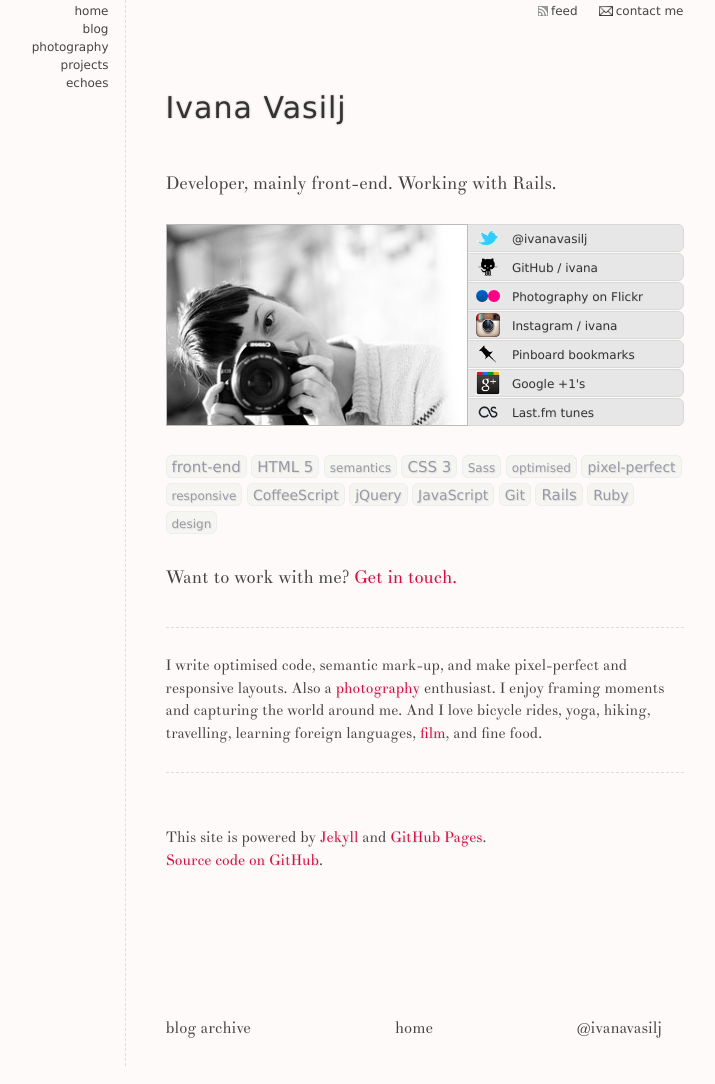
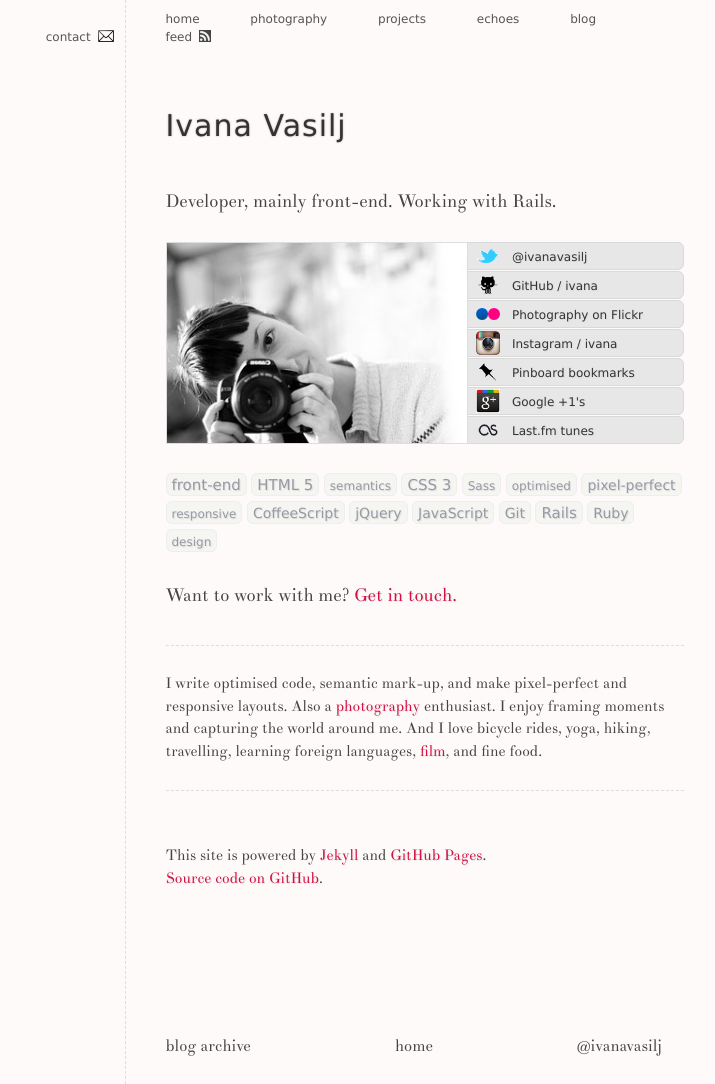
Before and after one commit to ivana/ivana.github.com, a Jekyll site: the page built from index.html, in a window 1280 px wide. Shown: the whole page, without its empty margins (236-951 px from the left). Built offline with Jekyll 4.4.1, drawn with Linux system fonts in a browser that asks for light colours; nearby versions of some CDN libraries; Markdown is read by kramdown in place of the engine named in the settings.

Commit message:
nav slight revamp: all in 1 row on top

```diff
--- a/_layouts/default.html
+++ b/_layouts/default.html
@@ -30,18 +30,16 @@
     <nav class="insite">
       <ol>
         <li><a href="/">home</a></li>
-        <li><a href="/blog">blog</a></li>
         <li><a href="/photography">photography</a></li>
         <li><a href="/projects">projects</a></li>
         <li><a href="/echoes">echoes</a></li>
+        <li><a href="/blog">blog</a></li>
+        <li><a href="http://feeds.feedburner.com/ivanavasilj">feed <img src="/img/icons/feed.gif" alt=""></a></li>
       </ol>
     </nav>
 
-    <nav class="outsite">
-      <ol>
-        <li><img src="/img/icons/feed.png" alt=""><a href="http://feeds.feedburner.com/ivanavasilj">feed</a></li>
-        <li><img src="/img/icons/mail.gif" alt=""><a href="mailto:dev@ivana.im">contact me</a></li>
-      </ol>
+    <nav class="contact">
+      <a href="mailto:dev@ivana.im">contact <img src="/img/icons/mail.gif" alt=""></a>
     </nav>
 
     {{ content }}
--- a/css/style.css
+++ b/css/style.css
@@ -12,30 +12,18 @@ body {
   background:snow; color:#444;
 /*  background-image:url('/img/grid-27.png');*/
 }
+body > article, body > section { margin-top:44px }
 
 p { margin-bottom:27px; }
 
 em { font-style:normal; text-shadow:0 0 1px #333 }
 img { border:0 none }
-.bordered { border:1px solid #bbb }
+.bordered { border:1px solid #ddd }
 
 aside { margin-top:36px }
 footer { margin:112px 0 16px; padding-top:32px; }
 footer li { display:inline; padding-left:140px }
 footer li:first-child { padding-left:0 }
-
-/* nav */
-.insite { position:relative; right:575px; top:2px; }
-.insite li { text-align:right; line-height:18px }
-.outsite {
-  position:absolute; top:2px;
-  text-align:right;
-}
-.outsite li { display:inline; margin-left:18px; }
-.outsite img {
-  padding-right:3px; height:10px;
-  position: relative; top: 1px;
-}
 
 /* headings */
 nav, .archive a, .annotated a, .tags, .photography {
@@ -47,7 +35,7 @@ h1 {
 }
 body > h1 { display:none }
 body > article > h1, body > section > h1, body > article > header h1 {
-  font-size:30px; margin:-5px 0 40px;
+  font-size:30px; margin:-5px 0 40px; letter-spacing:1px;
 }
 body > article > section > h1, body > article > article > h1 {
   font-size:22px;
@@ -57,21 +45,32 @@ body > article > section > section > h1 {
 }
 body > article > section h1, body > article > article h1 { margin:33px 0 22px }
 
+/* nav */
+nav a { color:#555 }
+.insite img, .contact img { height:12px; padding-left: 3px; position:relative; top:1px }
+.insite { padding-top: 10px; }
+.insite li { display: inline-block; padding-right:47px; }
+.insite li:last-child { padding-right:0; }
+.current span { padding-bottom: 5px; border-bottom: 1px solid #ddd; text-shadow:0 0 1px #ddd }
+.contact {
+  text-align: right;
+  position: relative; right: 570px; top:-18px;
+}
+
 /* links */
 a {
   color:inherit;
   text-decoration:none;
 }
 a:hover { text-decoration:underline; }
-h1 a:hover, h2 a:hover, .archive a:hover, .current a:hover { text-decoration:none }
+h1 a:hover, h2 a:hover, .archive a:hover, nav a:hover { text-decoration:none }
 
 header a:focus, header a:active, header a:visited { outline:0 none }
 
-p a, article li a, aside a, .annotated ol a {
+p a, article li a, aside a, .annotated ol a, .vcard li a:hover, .insite a:hover {
   color:#D30E40;
-  text-shadow: 1px 1px 1px #e2e2e2;
+  text-shadow: 1px 1px 1px #e5e5e5;
 }
-.current a { text-transform:uppercase; }
 
 /* lists */
 ul, ol { list-style:none inside; padding:0 }
@@ -93,7 +92,6 @@ li { line-height:1.5 }
 }
 
 /* about */
-.vcard h1 { letter-spacing:1px; }
 .vcard .photo { float:left; height:200px }
 .vcard li a {
   color: #333; background:#e7e7e7;
@@ -107,8 +105,6 @@ li { line-height:1.5 }
 }
 .vcard li a:hover {
   background:#f5f5f2; margin-right:-5px;
-  text-decoration:none;
-  color:#D30E40;
 }
 .vcard li a img {
   width:24px;
@@ -205,18 +201,18 @@ blockquote p:last-child { padding-bottom:18px }
 }
 
 /* abstractions */
-.insite, .outsite, .vcard li a, .tags small, .photography ol { font-size:12px }
+.insite, .contact, .vcard li a, .tags small, .photography ol { font-size:12px }
 pre code, .annotated ol a, .tags { font-size:14px }
 time, small, .echoes li, .tags strong, aside, .more { font-size:15px }
 footer, .archive a { font-size:16px }
 
-.flickr li img, .photography article img, .outsite { width:518px }
+.flickr li img, .photography article img { width:518px }
 
 
 @media only screen and (max-device-width:480px) {
   article header time { top:9px; }
   footer li { padding-left:100px }
-  .outsite img { height:14px }
+  .contact img { height:14px }
 
   .tags small { font-size:8px }
   .tags { font-size:9px }
--- a/js/site.js
+++ b/js/site.js
@@ -4,7 +4,7 @@ $(function(){
 
   // current page indicator
   var navAnchor = $('nav a[href="/' + currentPage + '"]')
-  navAnchor.closest('li').addClass('current')
+  navAnchor.closest('li').addClass('current').html('<span>' + navAnchor.text() + '</span>')
 
   // min height determined by screen, not content
   $('body').css('min-height', screen.availHeight)
```
Also changed, not shown: img/icons/feed.gif (added).
